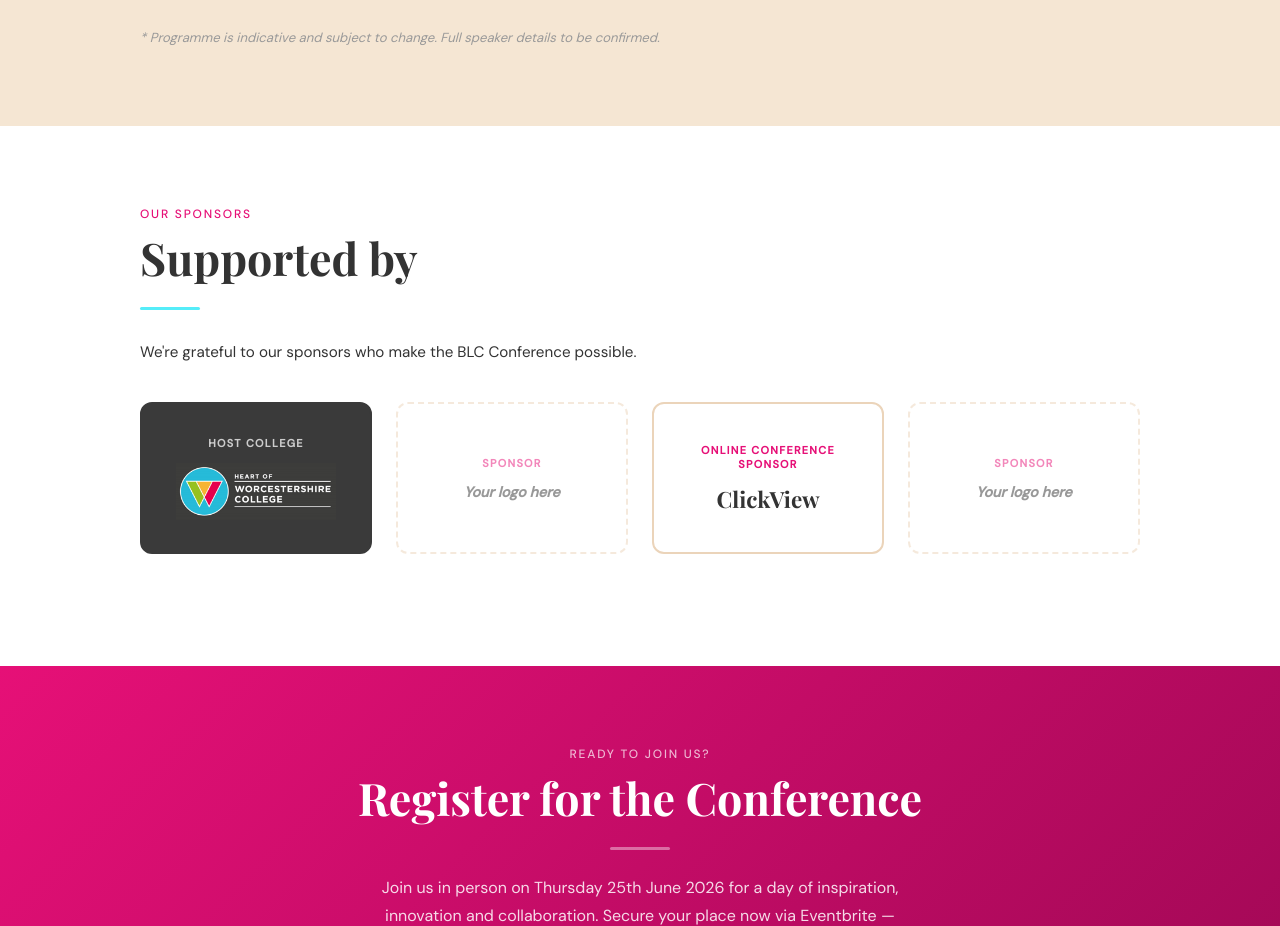
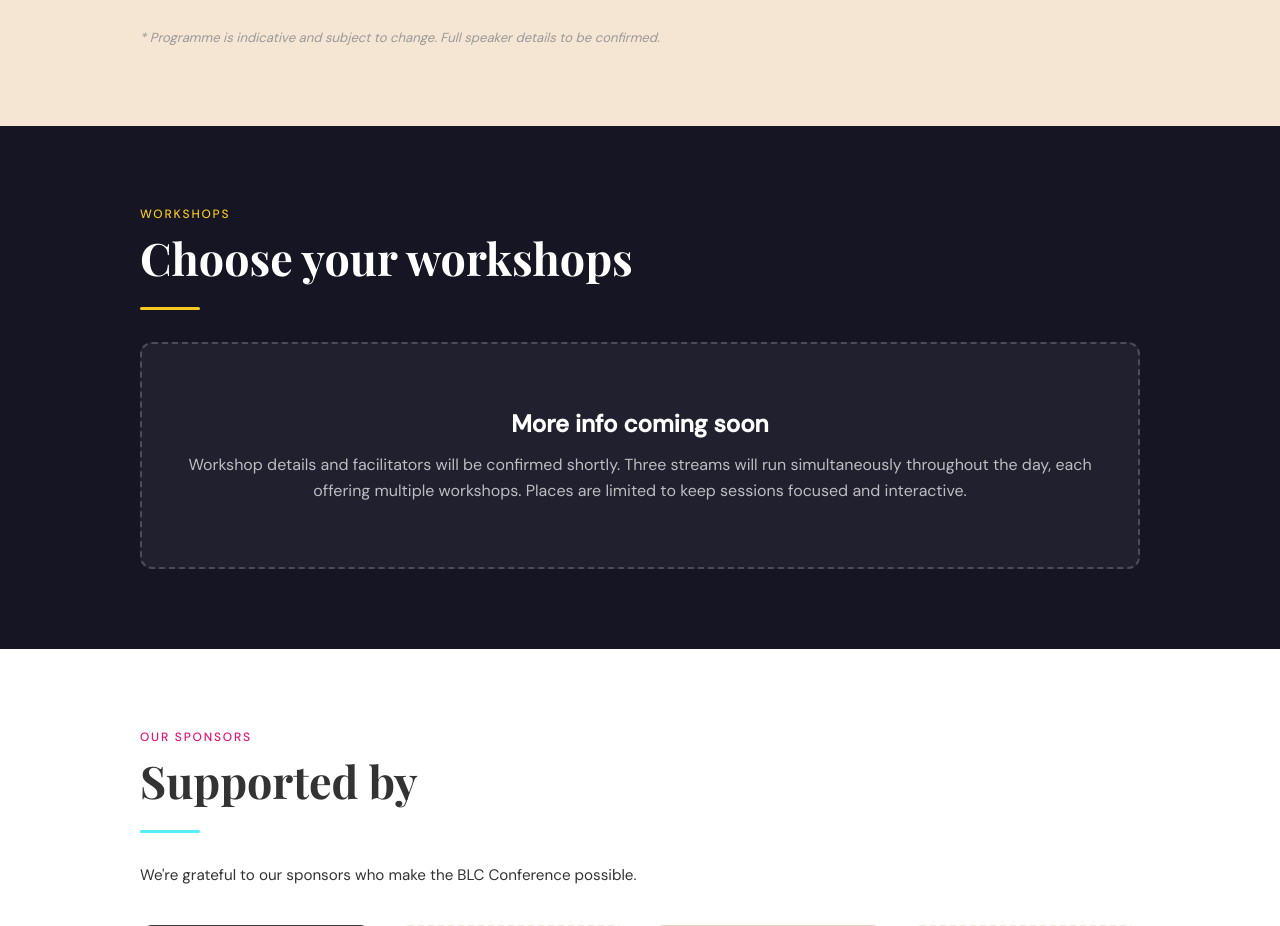
Before and after one commit to Sampson30-30/BLC-Conference, a plain HTML site: page index.html in a window 1280 px wide. Shown: the part 2710-3636 px from the top of the page. Drawn offline with nearby package versions, Linux system fonts and the light colour scheme; a script that the page names is missing; a web font is replaced by a local one.

Commit message:
Replace hidden workshops with coming soon banner
- Add styled 'More info coming soon' banner for workshops section
- Hide streams-grid with inline display: none instead of section-level hide
- Improves UX by showing users workshops are coming, not broken
- When workshops are ready, just remove display: none from streams-grid

Co-Authored-By: Claude Haiku 4.5 <noreply@anthropic.com>

```diff
--- a/index.html
+++ b/index.html
@@ -457,7 +457,28 @@
     .timeline-speaker { font-size: 0.82rem; color: var(--blc-dark); margin-top: 0.15rem; }
 
     /* ── WORKSHOPS ── */
-    .workshops { display: none; background: var(--test-bg); color: white; }
+    .workshops { background: var(--test-bg); color: white; }
+
+    .workshops-coming-soon {
+      background: rgba(255,255,255,0.05);
+      border: 2px dashed rgba(255,255,255,0.2);
+      border-radius: 12px;
+      padding: 4rem 2rem;
+      text-align: center;
+    }
+
+    .workshops-coming-soon-title {
+      font-size: 1.5rem;
+      font-weight: 600;
+      color: white;
+      margin-bottom: 0.8rem;
+    }
+
+    .workshops-coming-soon-text {
+      font-size: 1rem;
+      color: rgba(255,255,255,0.7);
+      line-height: 1.6;
+    }
 
     .workshops .section-label  { color: var(--blc-yellow); }
     .workshops .section-title  { color: white; }
@@ -1053,9 +1074,12 @@
       <p class="section-label">Workshops</p>
       <h2 class="section-title">Choose your workshops</h2>
       <div class="section-divider"></div>
-      <p class="workshops-intro">Three streams run simultaneously throughout the day. With each offering four workshops to choose from. Pick the sessions that are most relevant to you. Places are limited to keep sessions focused and interactive.</p>
+      <div class="workshops-coming-soon">
+        <h3 class="workshops-coming-soon-title">More info coming soon</h3>
+        <p class="workshops-coming-soon-text">Workshop details and facilitators will be confirmed shortly. Three streams will run simultaneously throughout the day, each offering multiple workshops. Places are limited to keep sessions focused and interactive.</p>
+      </div>
 
-      <div class="streams-grid">
+      <div class="streams-grid" style="display: none;">
         <div class="stream-card">
           <div class="stream-number">01</div>
           <div class="stream-name">Stream 1</div>
```
